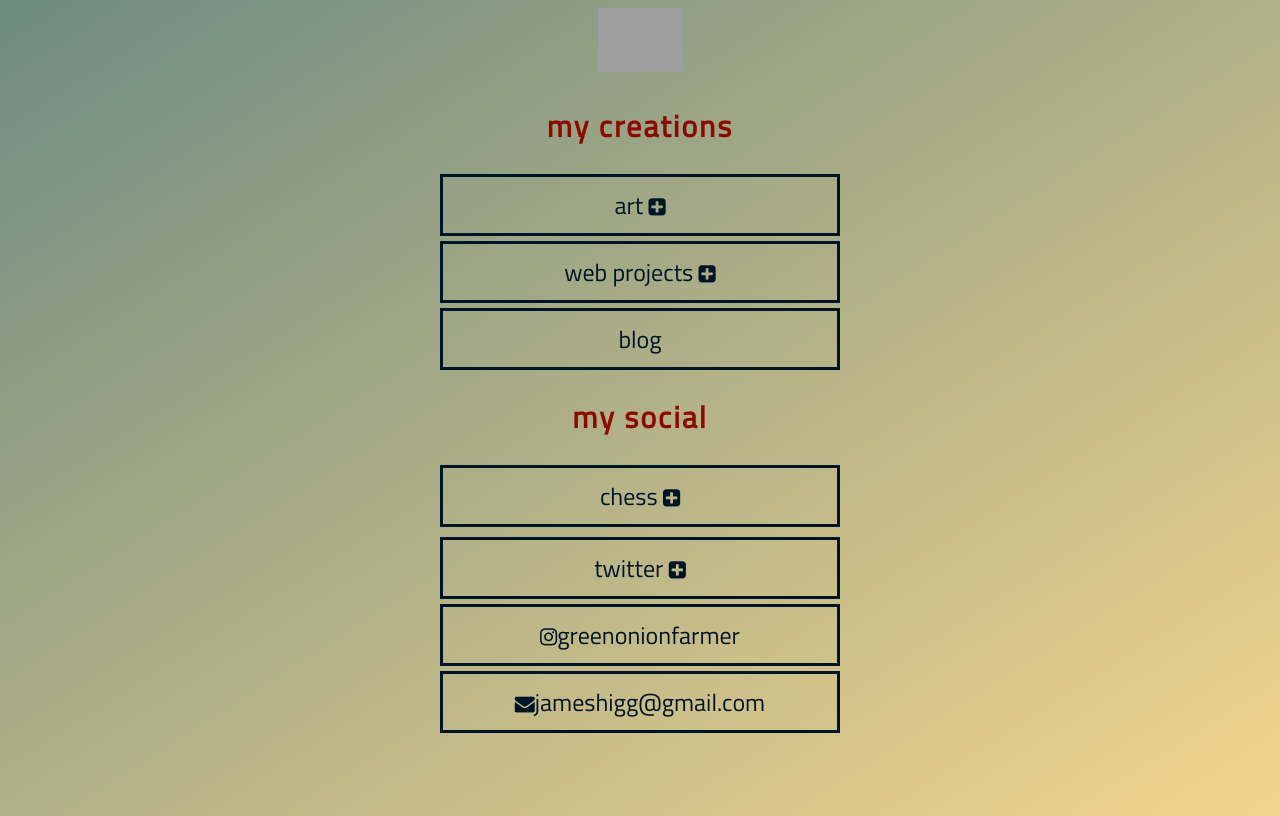
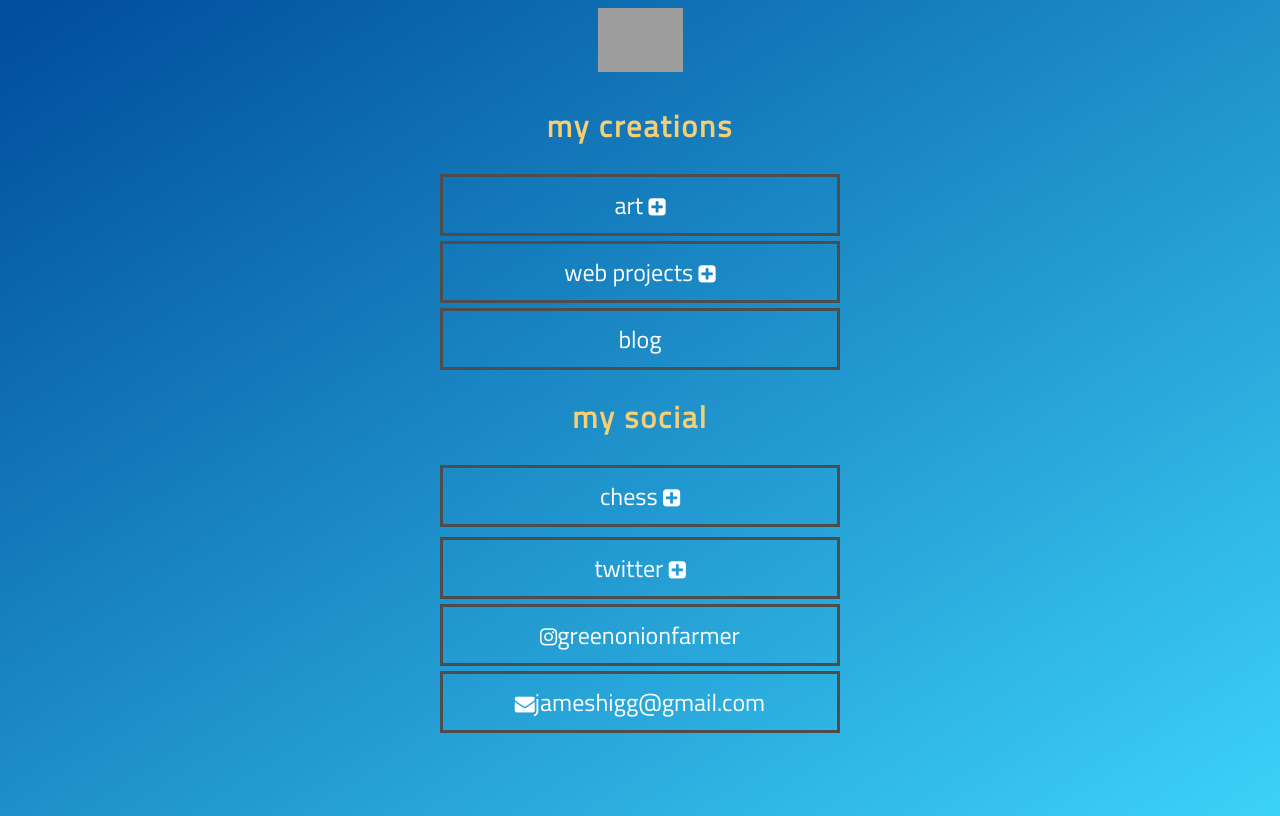
Before and after one commit to JaphyHigg/japhyhigg.com, a plain HTML site: page index.html in a window 1280 px wide. Drawn offline with Linux system fonts and the light colour scheme; grey boxes are pictures that could not be loaded.

Commit message:
Add files via upload

```diff
--- a/japhyhigg.css
+++ b/japhyhigg.css
@@ -8,9 +8,8 @@ html {
 }
 
 body {
-    background-color: #708d81;
-    background-image: linear-gradient(to bottom right, #708d81 2%, #f4d58d 100%);
-    color: #001427;
+    background-image: linear-gradient(to bottom right, #014f9d 2%, #3cd2f8 100%);
+    color: #ffffff;
     min-height: 100vh;
     text-align: center;
     font-family: 'Titillium Web', sans-serif;
@@ -23,22 +22,22 @@ body {
 h2 {
     font-size: 30px;
     letter-spacing: 2px;
-    color: #8d0801;
+    color: #f7cf73;
 }
 
 a {
     display: block;
-    border: 3px solid #001427;
+    border: 3px solid #4d4d4d;
     padding: 10px 15px;
     font-size: 24px;
-    color: #001427;
+    color: #ffffff;
     max-width: 400px;
     margin: 0 auto 5px auto;
     text-decoration: none;
 }
 
 a:hover {
-   background-image: linear-gradient(to bottom right, #708d81 2%, #f4d58d 100%);
+   background-image: linear-gradient(to bottom right, #014f9d 2%, #f7cf73 100%);
 }
 
 element {
@@ -58,10 +57,10 @@ element {
 
 article.dropdown-title {
     display: block;
-    border: 3px solid #001427;
+    border: 3px solid #4d4d4d;
     padding: 10px 15px;
     font-size: 24px;
-    color: #001427;
+    color: #ffffff;
     max-width: 400px;
     margin: 0 auto 5px auto;
     text-decoration: none;
@@ -78,7 +77,7 @@ button {
 }
 
 .dropdown-title:hover {
-    background-image: linear-gradient(to bottom right, #708d81 2%, #f4d58d 100%);
+    background-image: linear-gradient(to bottom right, #014f9d 2%, #f7cf73 100%);
 }
 
 .dropdown-options {
```
